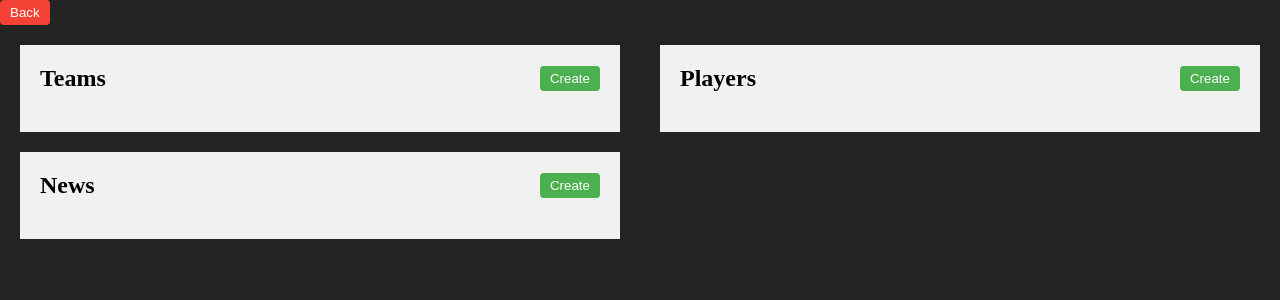
After one commit to msailc/basketball.scores.app, a PHP site: page /admin.html in a window 1280 px wide. The commit adds this page. Shown: the top 300 px of the page. Run offline with PHP 8.4, Linux system fonts and the light colour scheme; a stand-in replaces the project's code that opens the database connection.

Commit message:
implement admin panel

```diff
--- /dev/null
+++ b/server/admin.html
@@ -0,0 +1,186 @@
+<!DOCTYPE html>
+<html>
+<head>
+  <link rel="stylesheet" href="assets/css/styles.css">
+  <style>
+    .admin-panel {
+      display: flex;
+      flex-wrap: wrap;
+      justify-content: space-between;
+      align-items: flex-start;
+      margin: 20px;
+    }
+
+    .admin-box {
+      width: calc(50% - 20px);
+      margin-bottom: 20px;
+      padding: 20px;
+      box-sizing: border-box;
+      background-color: #f1f1f1;
+    }
+
+    .admin-box h2 {
+      margin-top: 0;
+      display: flex;
+      justify-content: space-between;
+      align-items: center;
+    }
+
+    .admin-box .create-button {
+      background-color: #4caf50;
+      color: #fff;
+      padding: 5px 10px;
+      border: none;
+      border-radius: 4px;
+      cursor: pointer;
+    }
+
+    .scrollable-list {
+      list-style-type: none;
+      padding: 0;
+      margin: 0;
+      max-height: 200px;
+      overflow-y: auto;
+      margin-right: 40px;
+    }
+
+    .item-list-item {
+      display: flex;
+      justify-content: space-between;
+      align-items: center;
+      padding: 5px;
+      border: 1px solid #ccc;
+    }
+
+    .item-options {
+      display: flex;
+      gap: 10px;
+    }
+
+    .back-button {
+      background-color: #f44336;
+      color: #fff;
+      padding: 5px 10px;
+      border: none;
+      border-radius: 4px;
+      cursor: pointer;
+    }
+  </style>
+</head>
+<body>
+  <button class="back-button" id="back-to-index-button">Back</button>
+
+  <div class="admin-panel">
+    <div class="admin-box">
+      <h2>
+        Teams
+        <button class="create-button" id="create-team-button">Create</button>
+      </h2>
+      <form id="create-team-form" style="display: none;">
+        <label for="team-name">Name:</label>
+        <input type="text" id="team-name" name="team-name"><br>
+
+        <label for="team-country">Country:</label>
+        <input type="text" id="team-country" name="team-country"><br>
+
+        <label for="team-league-id">League:</label>
+        <select id="team-league-id" name="team-league-id">
+          <option value="1">NBA</option>
+          <option value="2">Euroleague</option>
+          <option value="3">ABA League</option>
+        </select><br>
+
+
+        <label for="team-coach">Coach:</label>
+        <input type="text" id="team-coach" name="team-coach"><br>
+
+        <input type="submit" value="Create">
+        <button class="back-button" id="team-back-button">Back</button>
+      </form>
+      <ul id="teams-list" class="scrollable-list"></ul>
+    </div>
+    <div class="admin-box">
+      <h2>
+        Players
+        <button class="create-button" id="create-player-button">Create</button>
+      </h2>
+      <form id="create-player-form" style="display: none;">
+        <label for="player-name">Name:</label>
+        <input type="text" id="player-name" name="player-name"><br>
+
+        <label for="player-country">Country:</label>
+        <input type="text" id="player-country" name="player-country"><br>
+
+        <label for="player-age">Age:</label>
+        <input type="text" id="player-age" name="player-age"><br>
+
+        <label for="player-team-id">Team:</label>
+        <select id="player-team-id" name="player-team-id"></select><br>
+
+        <input type="submit" value="Create">
+        <button class="back-button" id="player-back-button">Back</button>
+      </form>
+      <ul id="players-list" class="scrollable-list"></ul>
+    </div>
+    <div class="admin-box">
+      <h2>
+        News
+        <button class="create-button" id="create-news-button">Create</button>
+      </h2>
+      <form id="create-news-form" style="display: none;">
+        <label for="news-title">Title:</label>
+        <input type="text" id="news-title" name="news-title"><br>
+
+        <label for="news-content">Content:</label>
+        <input type="text" id="news-content" name="news-content"><br>
+
+        <input type="submit" value="Create">
+        <button class="back-button" id="news-back-button">Back</button>
+      </form>
+      <ul id="news-list" class="scrollable-list"></ul>
+    </div>
+  </div>
+
+  <script src="https://code.jquery.com/jquery-3.6.0.min.js"></script>
+  <script src="assets/js/adminPanelServices.js"></script>
+  <script src="assets/utils/requestHandler.js"></script>
+  <script src="assets/utils/utils.js"></script>
+  <script>
+    $(document).ready(function() {
+      $("#create-team-button").click(function() {
+        $("#create-team-form").toggle();
+        $("#teams-list").toggle();
+      });
+
+      $("#create-player-button").click(function() {
+        $("#create-player-form").toggle();
+        $("#players-list").toggle();
+      });
+
+      $("#create-news-button").click(function() {
+        $("#create-news-form").toggle();
+        $("#news-list").toggle();
+      });
+      ///////////////////////////////////////////////////////////////////////////////////////////////////////////////////////////////
+      $("#team-back-button").click(function() {
+        $("#create-team-form").toggle();
+        $("#teams-list").toggle();
+      });
+
+      $("#player-back-button").click(function() {
+        $("#create-player-form").toggle();
+        $("#players-list").toggle();
+      });
+
+      $("#news-back-button").click(function() {
+        $("#create-news-form").toggle();
+        $("#news-list").toggle();
+      });
+
+      $("#back-to-index-button").click(function() {
+        window.location.href = "index.html";
+      });
+    });
+  </script>
+</body>
+</html>
--- /dev/null
+++ b/server/assets/js/adminPanelServices.js
@@ -0,0 +1,159 @@
+$(document).ready(function() {
+  loadItems("http://localhost/localbb/server/rest/teams", "#teams-list");
+  loadItems("http://localhost/localbb/server/rest/players", "#players-list");
+  loadItems("http://localhost/localbb/server/rest/news", "#news-list");
+
+  function loadItems(url, listId) {
+    loadContent(url, function(response) {
+      var itemList = createItemList(response);
+      $(listId).html(itemList);
+    });
+  }
+
+  function createItemList(items) {
+    var itemList = $("<ul>").addClass("item-list");
+    items.forEach(function(item) {
+      var itemId = item.id;
+      var itemName = item.team_name || item.player_name || item.news_title;
+      var listItem = $("<li>").addClass("item-list-item");
+      var nameContainer = $("<div>").addClass("item-name").text(itemName);
+      var options = createOptions(itemId);
+      listItem.append(nameContainer, options);
+      itemList.append(listItem);
+    });
+    return itemList;
+  }
+
+  function createOptions(itemId) {
+    var options = $("<div>").addClass("item-options");
+    var deleteOption = $("<span>").addClass("option").text("Delete");
+    options.append( deleteOption);
+
+
+
+    deleteOption.click(function() {
+      var deleteUrl;
+      var itemType;
+
+      if ($("#teams-list").has($(this)).length) {
+        deleteUrl = "http://localhost/localbb/server/rest/teams/" + itemId;
+        itemType = "team";
+      } else if ($("#players-list").has($(this)).length) {
+        deleteUrl = "http://localhost/localbb/server/rest/players/" + itemId;
+        itemType = "player";
+      } else if ($("#news-list").has($(this)).length) {
+        deleteUrl = "http://localhost/localbb/server/rest/news/" + itemId;
+        itemType = "news";
+      }
+
+      deleteItem(deleteUrl, itemType);
+      $(this).closest(".item-list-item").remove();
+    });
+
+
+    return options;
+  }
+
+
+  function deleteItem(url, itemType) {
+    $.ajax({
+      url: url,
+      type: "DELETE",
+      success: function(response) {
+        console.log(itemType + " deleted successfully");
+      },
+      error: function(error) {
+        console.log("Failed to delete " + itemType + ":", error);
+      }
+    });
+  }
+  function loadTeams() {
+    loadContent("http://localhost/localbb/server/rest/teams", function(response) {
+      var teamDropdown = $("#player-team-id");
+      teamDropdown.empty();
+
+      response.forEach(function(team) {
+        var option = $("<option>").attr("value", team.id).text(team.team_name);
+        teamDropdown.append(option);
+      });
+    });
+  }
+
+  loadTeams();
+
+
+  function loadLeagues() {
+    var leagueDropdown = $("#team-league-id");
+    leagueDropdown.empty();
+
+    var leagues = [
+      { id: 1, name: "NBA" },
+      { id: 2, name: "Euroleague" },
+      { id: 3, name: "ABA League" }
+    ];
+
+    leagues.forEach(function(league) {
+      var option = $("<option>").attr("value", league.id).text(league.name);
+      leagueDropdown.append(option);
+    });
+  }
+
+  loadLeagues();
+
+
+  function randomId() {
+    return Math.floor(Math.random() * 10000) + 1;
+  }
+
+  $("#create-team-form").submit(function(event) {
+    event.preventDefault();
+    var createData = {
+      id : randomId(),
+      team_name: $("#team-name").val(),
+      team_country: $("#team-country").val(),
+      league_id: $("#team-league-id").val(),
+      team_coach: $("#team-coach").val()
+    };
+    createItem("http://localhost/localbb/server/rest/teams", createData, "team");
+    $(this).trigger("reset");
+  });
+
+  $("#create-player-form").submit(function(event) {
+    event.preventDefault();
+    var createData = {
+      id: randomId(),
+      player_name: $("#player-name").val(),
+      player_country: $("#player-country").val(),
+      player_age: $("#player-age").val(),
+      team_id: $("#player-team-id").val()
+    };
+    createItem("http://localhost/localbb/server/rest/players", createData, "player");
+    $(this).trigger("reset");
+  });
+
+  $("#create-news-form").submit(function(event) {
+    event.preventDefault();
+    var createData = {
+      id : randomId(),
+      news_title: $("#news-title").val(),
+      news_content: $("#news-content").val()
+    };
+    createItem("http://localhost/localbb/server/rest/news", createData, "news");
+    $(this).trigger("reset");
+  });
+
+  function createItem(url, data, itemType) {
+    $.ajax({
+      url: url,
+      type: "POST",
+      data: data,
+      success: function(response) {
+        console.log(itemType + " created successfully:", response);
+        loadItems(url, "#" + itemType + "s-list");
+      },
+      error: function(error) {
+        console.log("Failed to create " + itemType + ":", error);
+      }
+    });
+  }
+});
--- a/server/assets/js/sidebar.js
+++ b/server/assets/js/sidebar.js
@@ -71,7 +71,6 @@ $(document).ready(function() {
       loadContent("http://localhost/localbb/server/rest/standings", function(response) {
         displayTeams(response);
 
-        // Add the tabs
         $(".content").html(function() {
           return `
             <div class="tabs">
@@ -104,14 +103,14 @@ $(document).ready(function() {
       window.location.href = "login.html";
     } else if (itemText === "Logout") {
       logout();
+    } else if (itemText === "Admin panel") {
+      window.location.href = "admin.html";
     }
   });
 });
 
 function logout() {
-  // Remove the token from localStorage
   localStorage.removeItem("token");
 
-  // Reload the page
   window.location.href = "index.html";
 }
```
Also changed, not shown: server/rest/dao/TeamDao.class.php (+29 -0 lines), server/rest/routes/NewsRoutes.php (+14 -0 lines), server/rest/routes/PlayerRoutes.php (+14 -0 lines), server/rest/routes/TeamRoutes.php (+14 -0 lines), server/assets/css/styles.css (line endings or trailing spaces).
